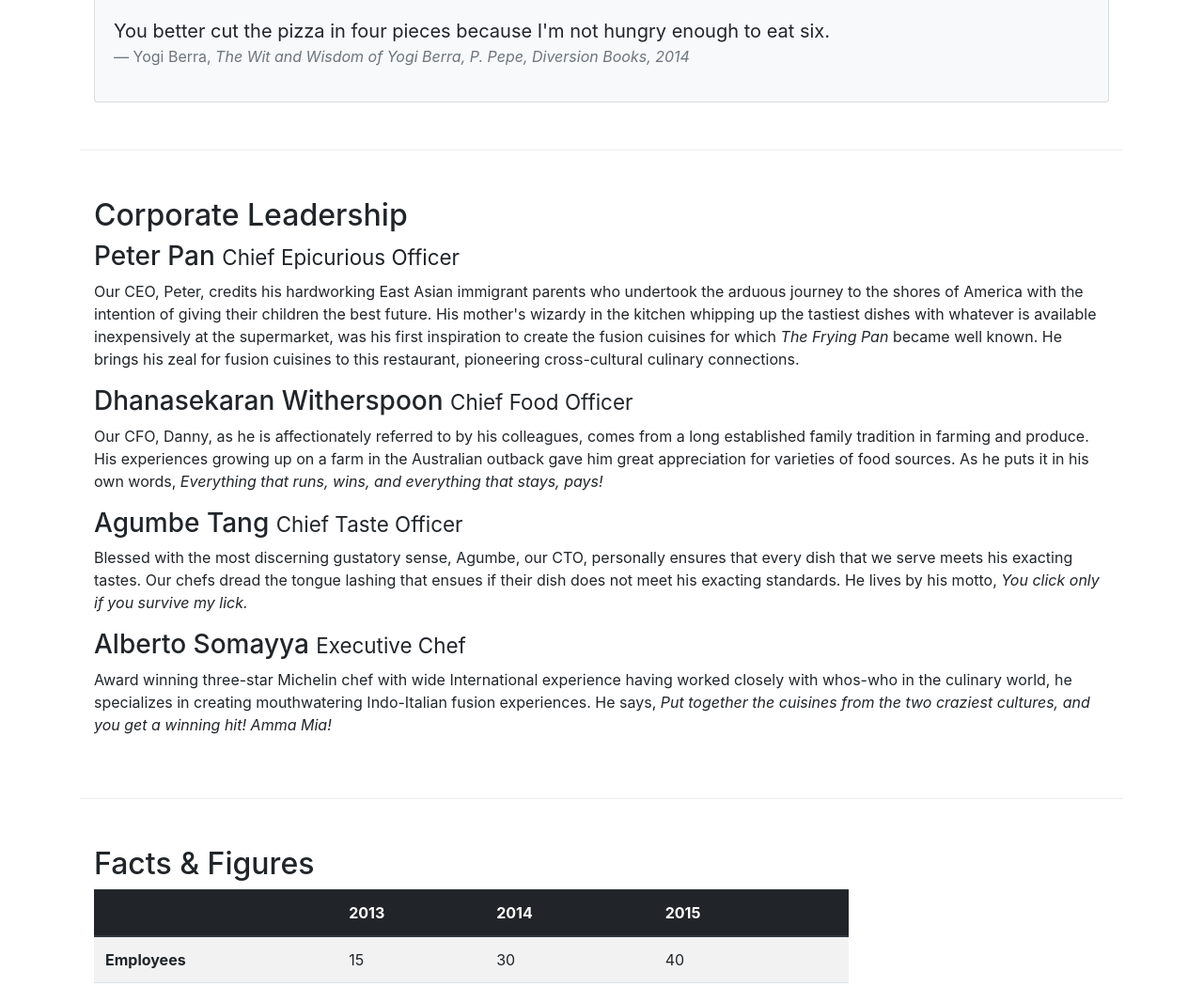
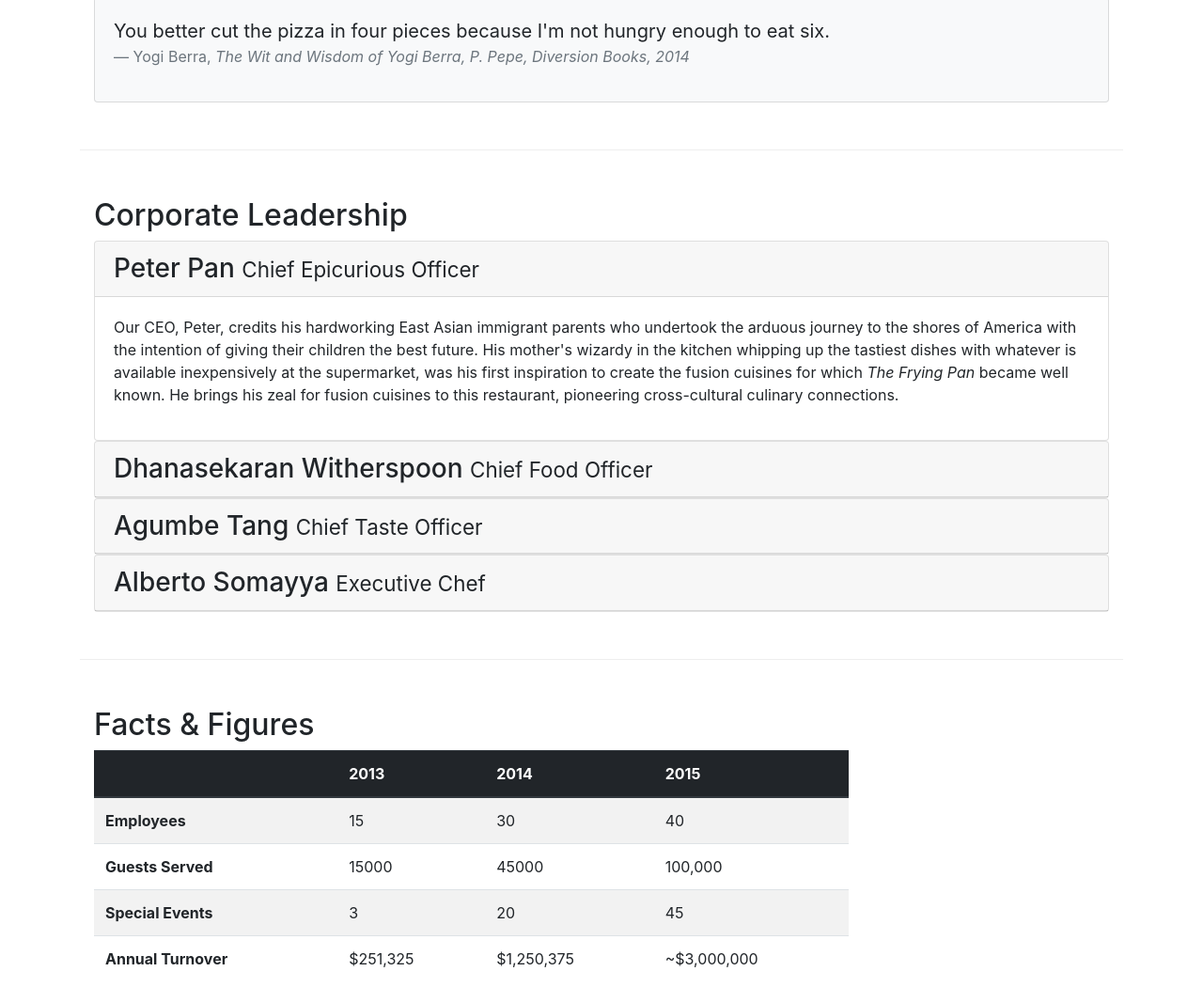
Before and after one commit to rishav10/bootstrap_coursera, a website: page aboutus.html in a window 1280 px wide. Shown: the part 812-1862 px from the top of the page at 94% size. Drawn offline with nearby package versions, Linux system fonts and the light colour scheme.

Commit message:
accordion

```diff
--- a/aboutus.html
+++ b/aboutus.html
@@ -7,9 +7,11 @@
     <meta http-equiv="x-ua-compatible" content="ie=edge">
 
     <!-- Bootstrap CSS -->
+    <script type="text/javascript" src="//code.jquery.com/jquery-3.3.1.js"></script>
+    <script type="text/javascript" src="//maxcdn.bootstrapcdn.com/bootstrap/3.2.0/js/bootstrap.min.js"></script>
     <link rel="stylesheet" href="node_modules/bootstrap/dist/css/bootstrap.min.css">
     <link rel="stylesheet" href="node_modules/font-awesome/css/font-awesome.min.css">
-     <link rel="stylesheet" href="node_modules/bootstrap-social/bootstrap-social.css">
+    <link rel="stylesheet" href="node_modules/bootstrap-social/bootstrap-social.css">
     <link rel="stylesheet" href="css/styles.css">
     <title>Ristorante Con Fusion: About Us</title>
 
@@ -98,18 +100,89 @@
         </div>
 
 
-        <div class="row row-content align-items-center">
-            <div class="col col-sm-4 order-sm-first col-md">
+        <div class="row row-content">
+            <div class="col-12">
                 <h2>Corporate Leadership</h2>
-                <h3>Peter Pan <small>Chief Epicurious Officer</small></h3>
-                <p class="d-none d-sm-block">Our CEO, Peter, credits his hardworking East Asian immigrant parents who undertook the arduous journey to the shores of America with the intention of giving their children the best future. His mother's wizardy in the kitchen whipping up the tastiest dishes with whatever is available inexpensively at the supermarket, was his first inspiration to create the fusion cuisines for which <em>The Frying Pan</em> became well known. He brings his zeal for fusion cuisines to this restaurant, pioneering cross-cultural culinary connections.</p>
-                <h3>Dhanasekaran Witherspoon <small>Chief Food Officer</small></h3>
-                <p class="d-none d-sm-block">Our CFO, Danny, as he is affectionately referred to by his colleagues, comes from a long established family tradition in farming and produce. His experiences growing up on a farm in the Australian outback gave him great appreciation for varieties of food sources. As he puts it in his own words, <em>Everything that runs, wins, and everything that stays, pays!</em></p>
-                <h3>Agumbe Tang <small>Chief Taste Officer</small></h3>
-                <p class="d-none d-sm-block">Blessed with the most discerning gustatory sense, Agumbe, our CTO, personally ensures that every dish that we serve meets his exacting tastes. Our chefs dread the tongue lashing that ensues if their dish does not meet his exacting standards. He lives by his motto, <em>You click only if you survive my lick.</em></p>
-                <h3>Alberto Somayya <small>Executive Chef</small></h3>
-                <p class="d-none d-sm-block">Award winning three-star Michelin chef with wide International experience having worked closely with whos-who in the culinary world, he specializes in creating mouthwatering Indo-Italian fusion experiences. He says, <em>Put together the cuisines from the two craziest cultures, and you get a winning hit! Amma Mia!</em></p>
+                <!-- <ul class="nav nav-tabs nav-justified" id="myTab" role="tablist">
+                    <li class="nav-item">
+                        <a class="nav-link active" href="#peter" role="tab" data-toggle="tab">Peter Pan, CEO</a>
+                    </li>
+                    <li class="nav-item">
+                        <a class="nav-link" href="#danny" role="tab" data-toggle="tab">Danny Witherspoon, CFO</a>
+                    </li>
+                    <li class="nav-item">
+                        <a class="nav-link" href="#agumbe" role="tab" data-toggle="tab">Agumbe Tang, CTO</a>
+                    </li>
+                    <li class="nav-item">
+                        <a class="nav-link" href="#alberto" role="tab" data-toggle="tab">Alberto Somayya, Exec.Chef</a>
+                    </li>
+
+                </ul> -->
+
+                <div id="accordion">
+                    <div class="card">
+                        <div class="card-header" role="tab" id="peterhead">
+                            <h3 class="mb-0">
+                                <a data-toggle="collapse" data-target="#peter">
+                                    Peter Pan <small>Chief Epicurious Officer</small>
+                                </a>
+                            </h3>
+                        </div>
+                        <div role="tabpanel" class="collapse show" id="peter" data-parent="#accordion">
+                            <div class="card-body">
+                                <p class="d-none d-sm-block">Our CEO, Peter, credits his hardworking East Asian immigrant parents who undertook the arduous journey to the shores of America with the intention of giving their children the best future. His mother's wizardy in the kitchen whipping up the tastiest dishes with whatever is available inexpensively at the supermarket, was his first inspiration to create the fusion cuisines for which <em>The Frying Pan</em> became well known. He brings his zeal for fusion cuisines to this restaurant, pioneering cross-cultural culinary connections.</p>
+                            </div>
+                        </div>
+                    </div>
+
+                    <div class="card">
+                            <div class="card-header" role="tab" id="dannyhead">
+                            <h3 class="mb-0">
+                                <a class="collapsed" data-toggle="collapse" data-target="#danny">
+                                Dhanasekaran Witherspoon <small>Chief Food Officer</small>
+                                </a>
+                            </h3>
+                        </div>
+                        <div class="collapse" id="danny" data-parent="#accordion">
+                            <div class="card-body">
+                                <p class="d-none d-sm-block">Our CFO, Danny, as he is affectionately referred to by his colleagues, comes from a long established family tradition in farming and produce. His experiences growing up on a farm in the Australian outback gave him great appreciation for varieties of food sources. As he puts it in his own words, <em>Everything that runs, wins, and everything that stays, pays!</em></p>
+                            </div>
+                        </div>
+                    </div>
+
+                    <div class="card">
+                        <div class="card-header" role="tab" id="agumbehead">
+                        <h3 class="mb-0">
+                            <a class="collapsed" data-toggle="collapse" data-target="#agumbe">
+                            Agumbe Tang <small>Chief Taste Officer</small>
+                            </a>
+                        </h3>
+                    </div>
+                    <div class="collapse" id="agumbe" data-parent="#accordion">
+                        <div class="card-body">
+                            <p class="d-none d-sm-block">Blessed with the most discerning gustatory sense, Agumbe, our CTO, personally ensures that every dish that we serve meets his exacting tastes. Our chefs dread the tongue lashing that ensues if their dish does not meet his exacting standards. He lives by his motto, <em>You click only if you survive my lick.</em></p>
+                        </div>
+                    </div>
+                    </div>
+
+                    <div class="card">
+                        <div class="card-header" role="tab" id="albertohead">
+                        <h3 class="mb-0">
+                            <a class="collapsed" data-toggle="collapse" data-target="#alberto">
+                            Alberto Somayya <small>Executive Chef</small>
+                            </a>
+                        </h3>
+                    </div>
+                    <div class="collapse" id="alberto" data-parent="#accordion">
+                        <div class="card-body">
+                            <p class="d-none d-sm-block">Award winning three-star Michelin chef with wide International experience having worked closely with whos-who in the culinary world, he specializes in creating mouthwatering Indo-Italian fusion experiences. He says, <em>Put together the cuisines from the two craziest cultures, and you get a winning hit! Amma Mia!</em></p>
+                        </div>
+                    </div>
+                    </div>
+                </div>
+
             </div>
+
        </div>
        <div class="row row-content">
            <div class="col-12 col-sm-9">
--- a/css/styles.css
+++ b/css/styles.css
@@ -37,3 +37,10 @@ body {
 .navbar-dark {
     background-color: #512DA8;
 }
+
+.tab-content {
+    border-left: 1px solid #ddd;
+    border-right: 1px solid #ddd;
+    border-bottom: 1px solid #ddd;
+    padding: 10px;
+}
```
Also changed, not shown: index.html (+1 -0 lines).
